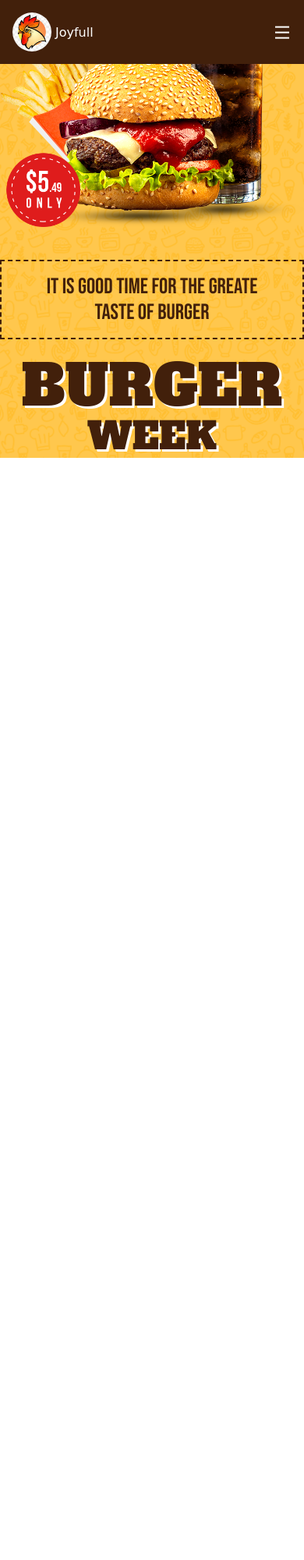
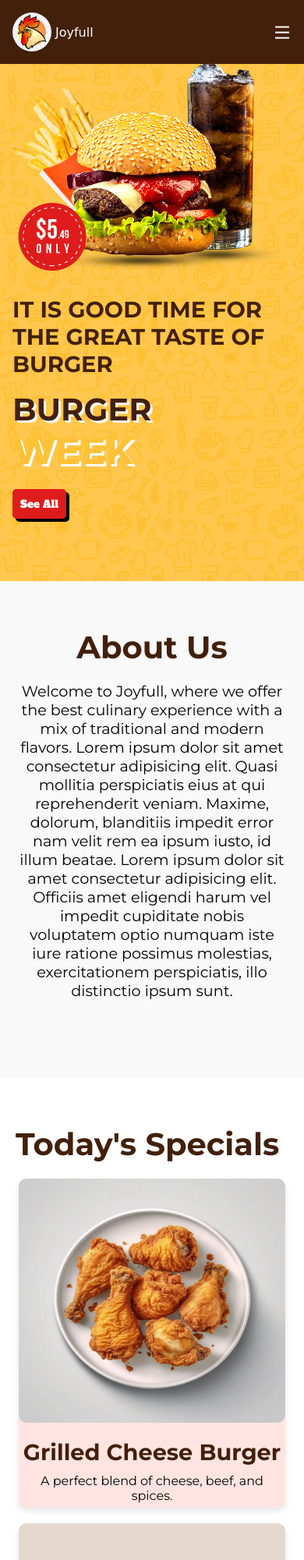
Before and after one commit to CSC-208-project-Resturant/CSC-208-Resturant, a plain HTML site: page index.html in a window 390 px wide. Shown: the top 2000 px of the page at 78% size. Before the commit the page ends 844 px from the top, so only its background shows below. Drawn offline with nearby package versions, Linux system fonts and the light colour scheme.

Commit message:
New Push

```diff
--- a/app.js
+++ b/app.js
@@ -13,3 +13,54 @@ navLinks.addEventListener("click", (e) => {
   navLinks.classList.remove("open");
   menuBtnIcon.setAttribute("class", "ri-menu-line")
 })
+
+const scrollRevealOption = {
+  distance: "50px",
+  origin: "bottom",
+  duration: 3000,
+};
+
+ScrollReveal().reveal(".header__image img", {
+  ...scrollRevealOption,
+  origin: "left",
+  delay: 4000,
+});
+ScrollReveal().reveal(".header__content h2", {
+  ...scrollRevealOption,
+  delay: 3000,
+});
+ScrollReveal().reveal(".header__content h1", {
+  ...scrollRevealOption,
+  delay: 1000,
+});
+ScrollReveal().reveal(".header__content span", {
+  ...scrollRevealOption,
+  delay: 2500,
+});
+ScrollReveal().reveal(".header__content button", {
+  ...scrollRevealOption,
+  delay: 2000,
+});
+
+ScrollReveal().reveal(".special__container h1", {
+  ...scrollRevealOption,
+  origin: "top",
+  delay: 1000,
+});
+ScrollReveal().reveal(".special__item", {
+  ...scrollRevealOption,
+  origin: "right",
+  delay: 1000,
+});
+ScrollReveal().reveal(".special__container button", {
+  ...scrollRevealOption,
+  origin: "left",
+  delay: 1000,
+});
+
+
+ScrollReveal().reveal(".about__section", {
+  ...scrollRevealOption,
+  origin: "top",
+  delay: 1000,
+});
--- a/index.html
+++ b/index.html
@@ -41,15 +41,68 @@
         <img src="images/header.png" alt="header" />
       </div>
       <div class="header__content">
-        <h2>IT IS GOOD TIME FOR THE GREATE TASTE OF BURGER</h2>
+        <h2>IT IS GOOD TIME FOR THE GREAT TASTE OF BURGER</h2>
         <h1>BURGER<br /><span>WEEK</span></h1>
+        <button class="btn"><a href="#" class="it">See All</a></button>
       </div>
     </div>
   </header>
 
 
+   <!-- About Section -->
+   <section class="about__section" id="about">
+    <h2>About Us</h2>
+    <p>Welcome to Joyfull, where we offer the best culinary experience with a mix of traditional and modern flavors. Lorem ipsum dolor sit amet consectetur adipisicing elit. Quasi mollitia perspiciatis eius at qui reprehenderit veniam. Maxime, dolorum, blanditiis impedit error nam velit rem ea ipsum iusto, id illum beatae. Lorem ipsum dolor sit amet consectetur adipisicing elit. Officiis amet eligendi harum vel impedit cupiditate nobis voluptatem optio numquam iste iure ratione possimus molestias, exercitationem perspiciatis, illo distinctio ipsum sunt.</p>
+    <!-- <img src="images/banner1.jpg" alt="About us"> -->
+  </section>
 
-    <script src="app.js"></script>
+
+   <!-- Specials Section -->
+   <section class="section__container special__container" id="special">
+    <h1>Today's Specials</h1>
+    <div class="special__content">
+      <div class="special__item">
+        <img src="images/pic1.jpg" alt="Special 1">
+        <h3>Grilled Cheese Burger</h3>
+        <p>A perfect blend of cheese, beef, and spices.</p>
+      </div>
+      <div class="special__item">
+        <img src="images/pic2.jpg" alt="Special 2">
+        <h3>Spicy Chicken Wings</h3>
+        <p>Hot and crispy chicken wings with a side of sauce.</p>
+      </div>
+      <div class="special__item">
+        <img src="images/pic3.jpg" alt="Special 3">
+        <h3>Vegan Delight</h3>
+        <p>Our signature vegan burger, a treat for your taste buds.</p>
+      </div>
+    <button class="btn"><a href="#" class="it">View All</a></button>
+  </section>
+
+
+
+
+  <footer class="footer">
+
+
+
+  <!-- Contact Section -->
+  <section class="contact__section" id="contact">
+    <h2>Contact Us</h2>
+    <p>Feel free to reach out for bookings or inquiries.</p>
+    <div class="contact__info">
+      <p><i class="ri-map-pin-line"></i> 123 Joyfull Street, Foodville</p>
+      <p><i class="ri-phone-line"></i> +123 456 7890</p>
+      <p><i class="ri-mail-line"></i> contact@joyfull.com</p>
+    </div>
+</section>
+
+<p>&copy; 2024 Joyfull Restaurant. All rights reserved.</p>
+  </footer>
+
+
+  <script src="https://unpkg.com/scrollreveal"></script>
+  <script src="app.js"></script>
 </body>
 
 </html>
--- a/style.css
+++ b/style.css
@@ -16,6 +16,22 @@
     margin: 0;
     box-sizing: border-box;
 }
+
+.section__container {
+    max-width: var(--max-width);
+    margin: auto;
+    padding: 5rem 1rem;
+  }
+
+  .section__header {
+    font-size: 3rem;
+    font-weight: 500;
+    font-family: var(--header-font-1);
+    color: var(--primary-color);
+    text-align: center;
+    line-height: 3.75rem;
+    text-shadow: 2px 2px var(--secondary-color);
+  }
 
 img {
     display: flex;
@@ -142,33 +158,164 @@ nav {
     margin-inline: auto;
 }
 
-.header__content h2{
-    max-width: 400px;
-    margin-top: 10px;
-    margin-inline: auto;
-    margin-bottom: 2rem;
-    padding: 1rem 2rem;
-    font-size: 1.75rem;
-    font-weight: 400;
-    font-family: var(--header-font-2);
+.header__content h2 {
+    font-size: 1.8rem;
+    color: #42200b;
+    margin-bottom: 1rem;
+  }
+
+  .header__content h1 {
+    font-size: 4.5rem;
+    color: #df1c1c;
+    text-shadow: 3px 3px #fff;
+  }
+
+  .header__content h1 span {
+    font-size: 3rem;
+    color: #ffc135;
+  }
+
+  .btn{
+    padding: 10px;
+    border-radius: 5px;
+    background-color: var(--tertiary-color);
+    border: none;
+    outline: none;
+    box-shadow: 4px 4px #000;
+  }
+
+  .it{
+    color: var(--white);
+    font-family: var(--header-font-1);
+  }
+
+
+/* General reset for the section */
+/* * {
+    margin: 0;
+    padding: 0;
+    box-sizing: border-box;
+  }
+
+  .section__container {
+    background-color: #f9f9f9;
+    padding: 60px 20px;
+    text-align: center;
+  }
+
+  .section__container h1 {
+    font-size: 2.5rem;
+    margin-bottom: 40px;
+    color: #333;
+  }
+   */
+
+
+
+
+   /* About Section */
+.about__section {
+    background-color: #f9f9f9;
+    padding: 60px 20px;
+    text-align: center;
+  }
+
+  .about__section h2 {
+    font-size: 2.5rem;
+    margin-bottom: 20px;
     color: var(--primary-color);
-    border: 2px dashed var(--primary-color);
+  }
+
+  .about__section p {
+    font-size: 1.2rem;
+    margin-bottom: 40px;
+  }
+
+  /* .about__section img {
+    width: 600px;
+    border-radius: 15px;
+    box-shadow: 0 4px 10px rgba(0, 0, 0, 0.1);
+  } */
+
+
+
+  /* Specials Section */
+.special__container {
+    background-color: #fff;
+    padding: 60px 20px;
+  }
+
+  .special__content {
+    display: flex;
+    justify-content: space-around;
+    flex-wrap: wrap;
+    gap: 20px;
+  }
+
+  .special__item {
+    max-width: 341.73px;
+    height: 421.23px;
     text-align: center;
-}
+    background-color: #ffe4e1;
+    /* padding: 20px; */
+    border-radius: 10px;
+    box-shadow: 0 4px 8px rgba(0, 0, 0, 0.1);
+  }
 
-.header__content h1{
-    font-size: 4.5rem;
-    font-weight: 500;
-    font-family: var(--header-font-1);
+  .special__item img {
+    border-radius: 10px;
+    width: 341.73px;
+    height: 312.98px;
+    background-position: center;
+    background-size: cover;
+  }
+
+  .special__item h3 {
+    margin: 20px 0 10px;
+    font-size: 1.8rem;
     color: var(--primary-color);
-    line-height: 3.5rem;
+  }
+  .section__container h1 {
+    font-size: 2.5rem;
+    margin-bottom: 20px;
+    color: var(--primary-color);
+  }
+
+
+  /* Footer */
+.footer {
+    background-color: #42200b;
+    color: #fff;
+    padding: 20px;
     text-align: center;
-    text-shadow: 3px 3px var(--white);
-}
+  }
 
-.header__content h1 span{
-    font-size: 3rem;
-}
+
+  /* Contact Section */
+.contact__section {
+    background-color: #df1c1c;
+    padding: 60px 20px;
+    color: #fff;
+    text-align: center;
+  }
+
+  .contact__section h2 {
+    font-size: 2.5rem;
+    margin-bottom: 20px;
+  }
+
+  .contact__info p {
+    font-size: 1.2rem;
+    margin: 10px 0;
+  }
+
+  .contact__info i {
+    margin-right: 10px;
+  }
+
+
+
+
 
 
 @media (width > 768px) {
@@ -240,4 +387,9 @@ nav {
         text-align: left;
         margin-left: 10px;
       }
+
+
+
+
+
 }
```
Also changed, not shown: images/Stunning Food Product Photos Midjourney Prompt _ PromptBase (6).jpg (added), images/Stunning Food Product Photos Midjourney Prompt _ PromptBase (7).jpg (added), images/banner-1.png (added), images/banner-2.png (added), images/banner-3.png (added), images/bxs--bowl-hot.svg (added), images/mage--cup-hot.svg (added), images/pic1.jpg (added), images/pic2.jpg (added), images/pic3.jpg (added), images/ri--cake-3-fill.svg (added), images/ri--drinks-2-fill.svg (added).
